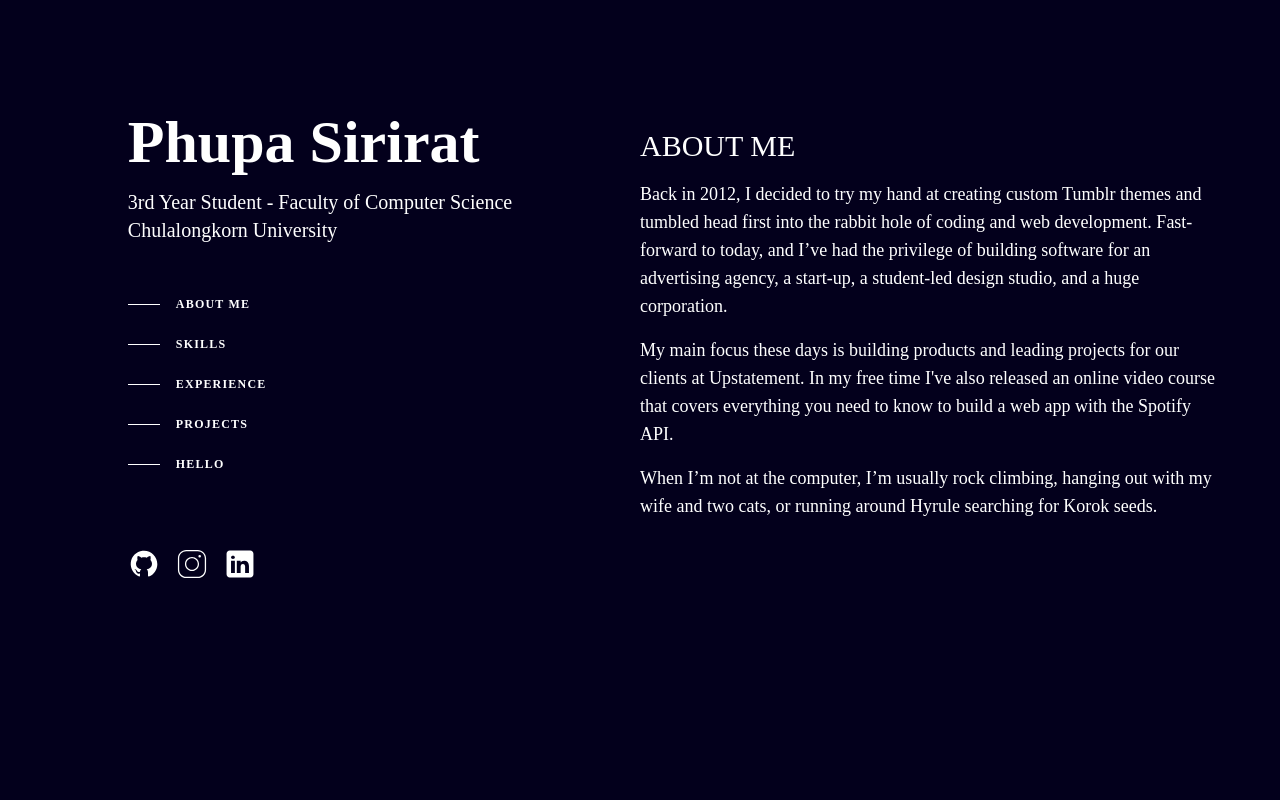
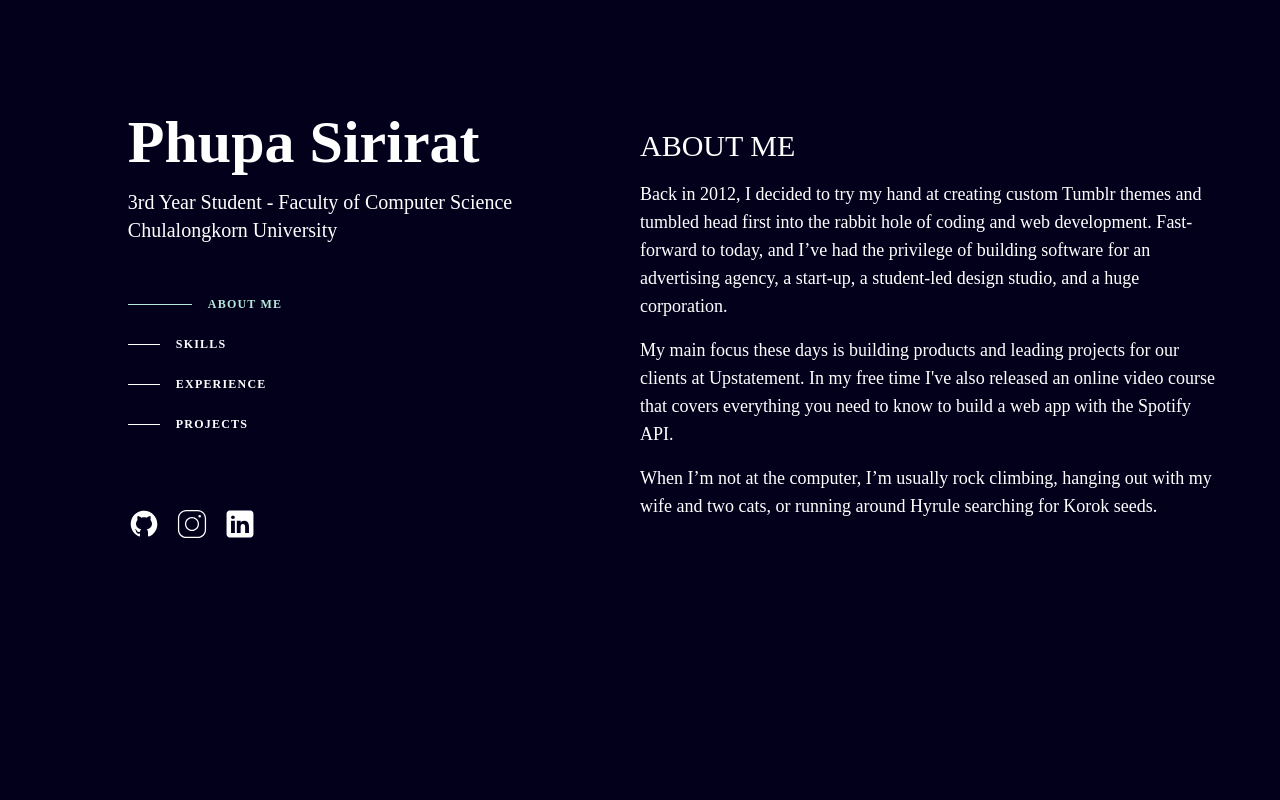
Before and after one commit to PhupaSirirat/personal-web, a React (Vite) app: page / in a window 1280 px wide. Shown: the top 800 px of the page. Built offline with nearby package versions, Linux system fonts and the light colour scheme.

Commit message:
feat: nagivation active style

```diff
--- a/src/components/Navigation.tsx
+++ b/src/components/Navigation.tsx
@@ -4,6 +4,7 @@ import { tv } from 'tailwind-variants';
 import GitHub from '@/assets/icons/github.svg';
 import IG from '@/assets/icons/ig.svg';
 import LinkedIn from '@/assets/icons/linkedin.svg';
+import { useState } from 'react';
 
 const profileSection = tv({
   slots: {
@@ -46,6 +47,7 @@ export default function Navigation({
   experience,
   projects,
 }: NavigationProps) {
+  const [ref, setRef] = useState(aboutMe);
   const scrollToRef = (ref: React.RefObject<HTMLElement>) => {
     if (ref.current) {
       ref.current.scrollIntoView({ behavior: 'smooth' });
@@ -66,52 +68,63 @@ export default function Navigation({
           <ul className={NavList()}>
             <li>
               <motion.a
-                className={Link()}
+                className={Link({
+                  class: `${ref === aboutMe ? 'active' : ''}`,
+                })}
                 whileTap={{ scale: 0.95 }}
-                onClick={() => scrollToRef(aboutMe)}
+                onClick={() => {
+                  scrollToRef(aboutMe);
+                  setRef(aboutMe);
+                }}
               >
                 <span className={NavLine()} />
-                <span className={NavText()}>ABOUT ME</span>
+                <p className={NavText()}>ABOUT ME</p>
               </motion.a>
             </li>
             <li>
               <motion.a
-                className={Link()}
+                className={Link({
+                  class: `${ref === skills ? 'active' : ''}`,
+                })}
                 whileTap={{ scale: 0.95 }}
-                onClick={() => scrollToRef(skills)}
+                onClick={() => {
+                  scrollToRef(skills);
+                  setRef(skills);
+                }}
               >
                 <span className={NavLine()} />
-                <span className={NavText()}>SKILLS</span>
+                <p className={NavText()}>SKILLS</p>
               </motion.a>
             </li>
             <li>
               <motion.a
-                className={Link()}
+                className={Link({
+                  class: `${ref === experience ? 'active' : ''}`,
+                })}
                 whileTap={{ scale: 0.95 }}
-                onClick={() => scrollToRef(experience)}
+                onClick={() => {
+                  scrollToRef(experience);
+                  setRef(experience);
+                }}
               >
                 <span className={NavLine()} />
-                <span className={NavText()}>EXPERIENCE</span>
+                <p className={NavText()}>EXPERIENCE</p>
               </motion.a>
             </li>
             <li>
               <motion.a
-                className={Link()}
+                className={Link({
+                  class: `${ref === projects ? 'active' : ''}`,
+                })}
                 whileTap={{ scale: 0.95 }}
-                onClick={() => scrollToRef(projects)}
+                onClick={() => {
+                  scrollToRef(projects);
+                  setRef(projects);
+                }}
               >
                 <span className={NavLine()} />
-                <span className={NavText()}>PROJECTS</span>
+                <p className={NavText()}>PROJECTS</p>
               </motion.a>
-            </li>
-
-            <li>
-              <a href="#" className={Link()}>
-                <span className="mr-4 h-px w-8 bg-white transition-all group-hover:w-16 group-hover:bg-quaternary group-focus-visible:w-16 group-focus-visible:bg-quaternary motion-reduce:transition-none hover:active active" />
-                <span className="text-xs font-bold uppercase tracking-widest group-hover:text-quaternary group-focus-visible:text-quaternary">
-                  Hello
-                </span>
-              </a>
             </li>
           </ul>
           <p></p>
--- a/src/index.css
+++ b/src/index.css
@@ -14,3 +14,14 @@
   color: white;
   background-color: black;
 }
+
+.active {
+  width: fit-content;
+}
+.active span {
+  background-color: #B6EADA;
+  width: 4rem;
+}
+.active p {
+  color: #B6EADA;
+}
```
